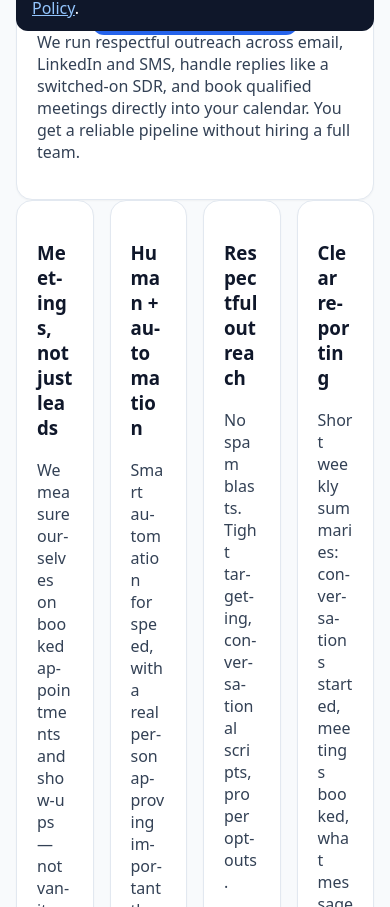
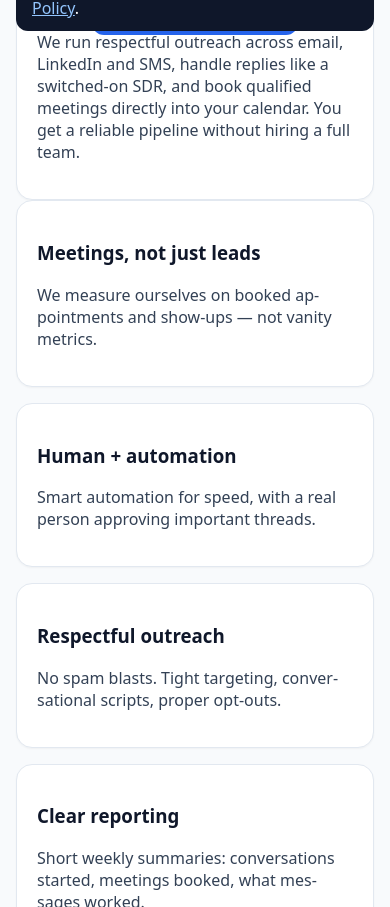
Before and after one commit to Mitchthomas94/auto-6, a Next.js app: page / in a window 390 px wide. Shown: the part 797-1704 px from the top of the page. Built offline with nearby package versions, Linux system fonts and the light colour scheme; no server answers.

Commit message:
Update globals.css

```diff
--- a/styles/globals.css
+++ b/styles/globals.css
@@ -91,3 +91,36 @@ a:hover { opacity:.85; }
 @media (max-width: 860px){
   .grid4 .card, .grid3 .card { min-width: 0; overflow-wrap:anywhere; word-break:break-word; hyphens:auto; }
 }
+/* ===== MOBILE HOTFIX v2 (header + feature cards) ===== */
+
+/* 1) Hide header CTA on phones (use only the sticky CTA on mobile) */
+.nav .btn.nav-cta { display: none; }
+@media (min-width: 860px){
+  .nav .btn.nav-cta { display: inline-flex; }
+}
+
+/* 2) Make nav links wrap cleanly instead of overlapping */
+.nav-links { display:flex; align-items:center; gap:.6rem; flex-wrap:wrap; }
+
+/* 3) Stack 4-up grids on mobile (feature/value cards) */
+@media (max-width: 860px){
+  .grid4 { grid-template-columns: 1fr !important; }
+  .grid4 .card { min-width: 0; }
+}
+
+/* 4) Undo aggressive word-breaking on general cards
+      (this was causing the vertical-looking, split-up words) */
+.grid4 .card,
+.grid3 .card,
+.card {
+  overflow-wrap: normal;
+  word-break: normal;
+  hyphens: auto;
+}
+
+/* 5) Keep stronger wrapping ONLY where it’s actually needed (pricing) */
+.pricing-grid .card {
+  overflow-wrap: anywhere;
+  word-break: break-word;
+  hyphens: auto;
+}
```
